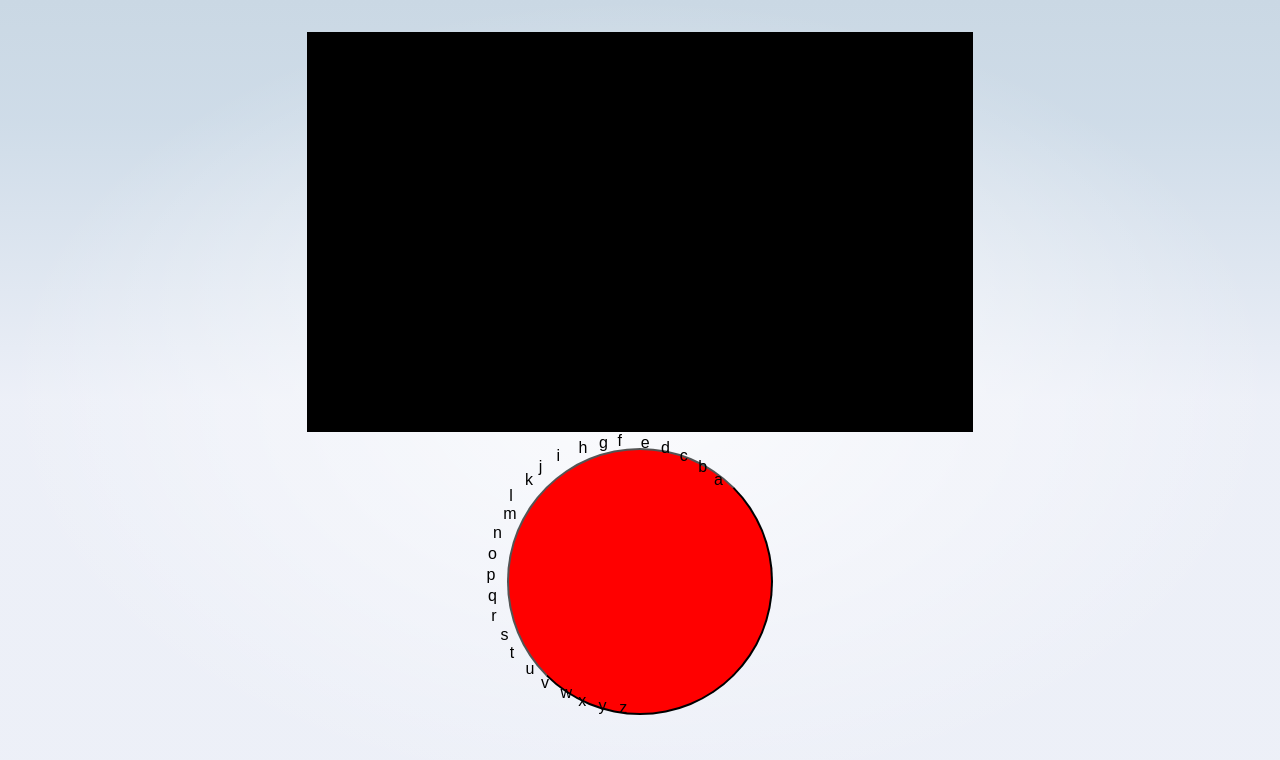
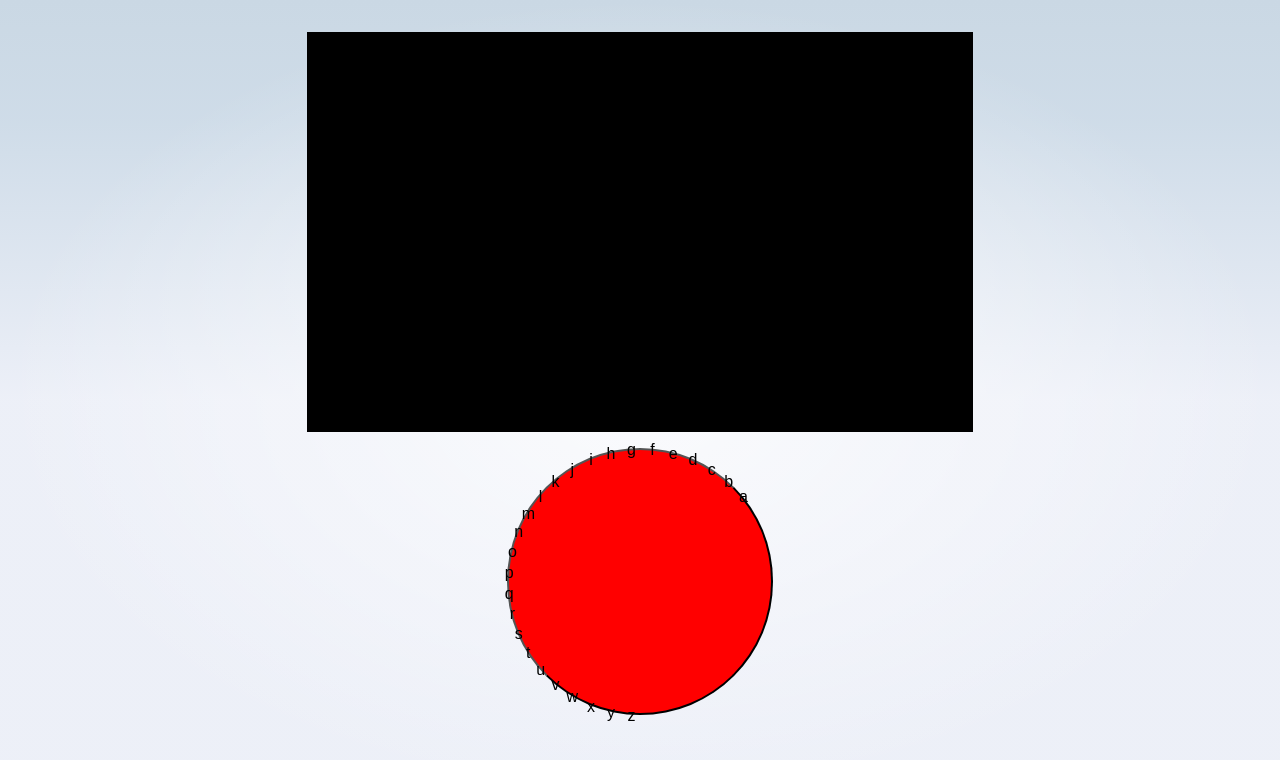
Before and after one commit to CatalinBucuresteanu/Keyboard, a SvelteKit app: page / in a window 1280 px wide. Shown: the top 760 px of the page. Built offline with nearby package versions, Linux system fonts and the light colour scheme.

Commit message:
Changed letters positions

```diff
--- a/src/routes/+page.svelte
+++ b/src/routes/+page.svelte
@@ -10,7 +10,7 @@
 		data: PageData;
 		form: ActionData;
 	}
-	let { width = 200, data, form = $bindable() }: Props = $props();
+	let { rotation=10,width = 200, data, form = $bindable() }: Props = $props();
 
 	/** The current guess */
 	let currentGuess = $state("");
@@ -53,25 +53,28 @@
 		let Quadrant_size = (2 * Math.PI) / 40;
 		if (theta < 0) theta += 2 * Math.PI;
 		let Letter_index = Math.floor(theta / Quadrant_size);
-		if (Letter_index <= 34 && Letter_index >= 10) console.log(Letter_index);
+		Letter_index = Letter_index - rotation;
+if (Letter_index < 0) {
+   Letter_index += 40;
+}
+if (Letter_index < 26) {
+    update(alphabet[Letter_index])
+}
 	}
-	function update1(letter: string) {
-		console.log(letter);
-	}
-	let length = 100;
+
 	let alphabet = "zyxwvutsrqponmlkjihgfedcba";
 	function calcx(letter) {
 		var letters = alphabet;
-		var letter_index = letters.indexOf(letter) + 10;
-		var theta = ((2 * Math.PI) / 40) * letter_index;
-		var x = length * Math.cos(theta);
+		var letter_index = letters.indexOf(letter) + rotation;
+		var theta = ((2 * Math.PI) / 40) * (letter_index + 0.5)
+		var x = width * 0.5 * Math.cos(theta);
 		return x;
 	}
 	function calcy(letter) {
 		var letters = alphabet;
-		var letter_index = letters.indexOf(letter) + 10;
-		var theta = ((2 * Math.PI) / 40) * letter_index;
-		var y = length * Math.sin(theta);
+		var letter_index = letters.indexOf(letter) + rotation;
+		var theta = ((2 * Math.PI) / 40) * (letter_index + 0.5)
+		var y = width * 0.5 * Math.sin(theta);
 		return y;
 	}
 </script>
@@ -81,16 +84,15 @@
 <div class="controls">
 	<div class="keyboard">
 		<button
-			style="width: {width}pt;"
+			style="width: {width}pt; padding:0"
 			class="circle"
 			bind:this={elem}
 			onclick={click}
 		>
 			{#each alphabet.split("") as item}
 				<div
-					onclick={() => update(item)}
-					style="transform: translate(50%, 50%);position: absolute; left:{(width*0.4) +
-						calcx(item)}pt; top:{(width*0.4) + calcy(item)}pt;"
+					style="transform: translate(-50%, -50%);position: absolute; left:{(width * 0.5) +
+						calcx(item)}pt; top:{width * 0.5 + calcy(item)}pt;"
 				>
 					{item}
 				</div>
```
